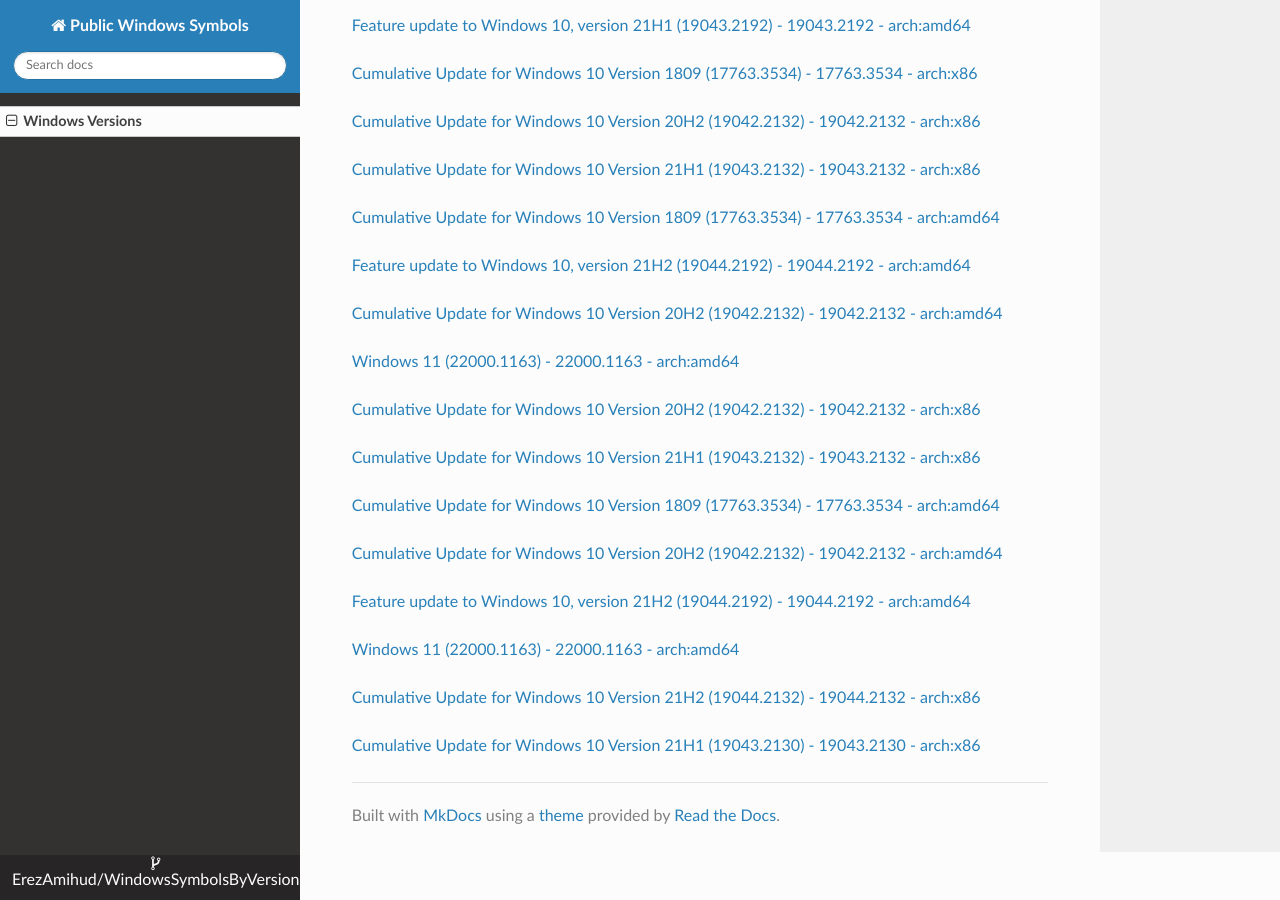
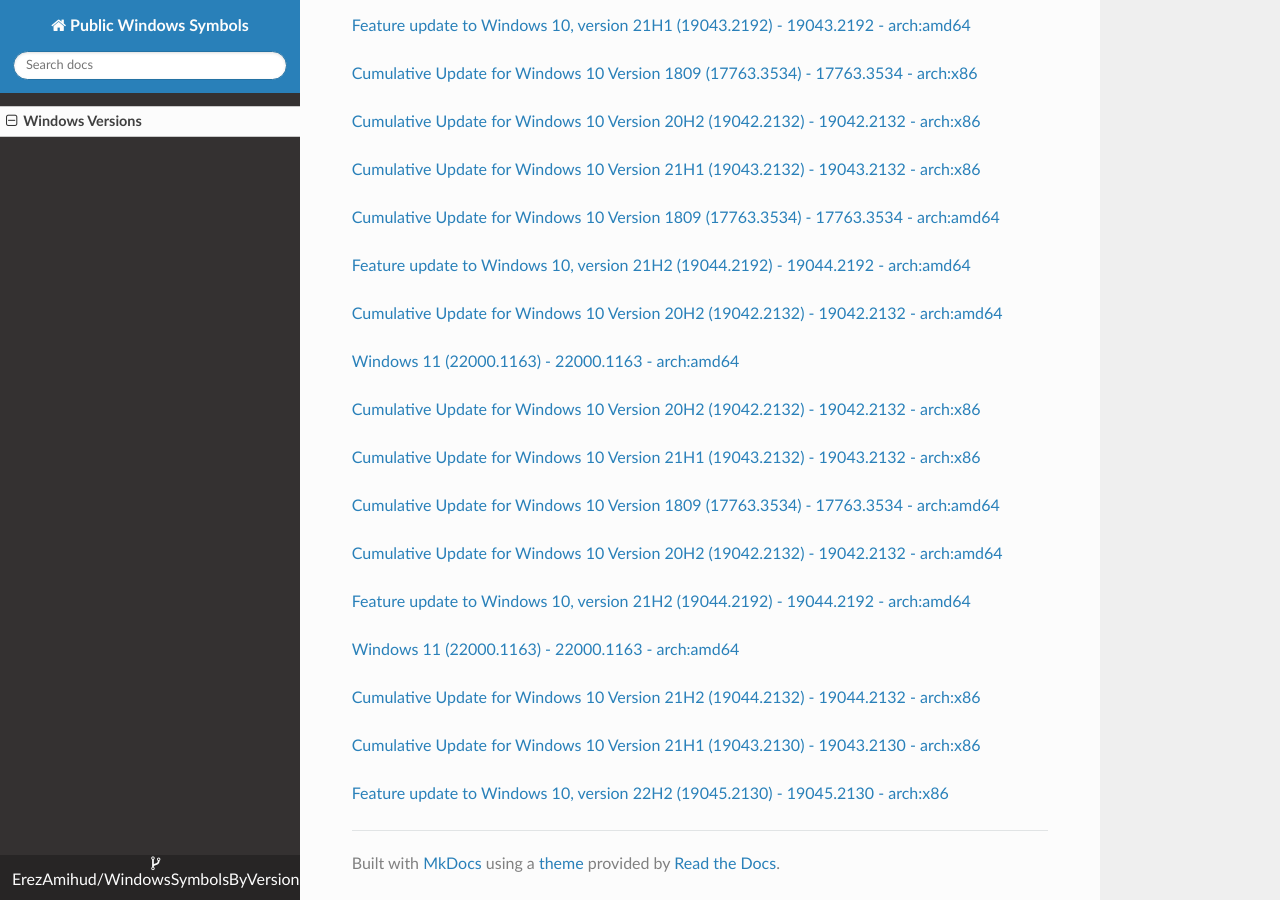
Before and after one commit to ErezAmihud/WindowsSymbolsByVersion, an MkDocs documentation site: the page built from docs/index.md, in a window 1280 px wide and 900 px high, scrolled down 48821 px. Built offline with MkDocs 1.6.1, drawn with Linux system fonts in a browser that asks for light colours; nearby versions of some CDN libraries.

Commit message:
Automated commit, add manifest for 1146b74d-6a0f-4702-9e37-135204b608ee

```diff
--- a/docs/index.md
+++ b/docs/index.md
@@ -2878,3 +2878,6 @@
 
 
 [Cumulative Update for Windows 10 Version 21H1 (19043.2130) - 19043.2130 - arch:x86](https://github.com/ErezAmihud/WindowsSymbolsByVersion/blob/main/manifests/de92b5a9-0565-49ba-ae6f-a33f8aa47acf.manifest)
+
+
+[Feature update to Windows 10, version 22H2 (19045.2130) - 19045.2130 - arch:x86](https://github.com/ErezAmihud/WindowsSymbolsByVersion/blob/main/manifests/1146b74d-6a0f-4702-9e37-135204b608ee.manifest)
```
Also changed, not shown: process_builds.json (+1 -1 lines), 1 other file.
